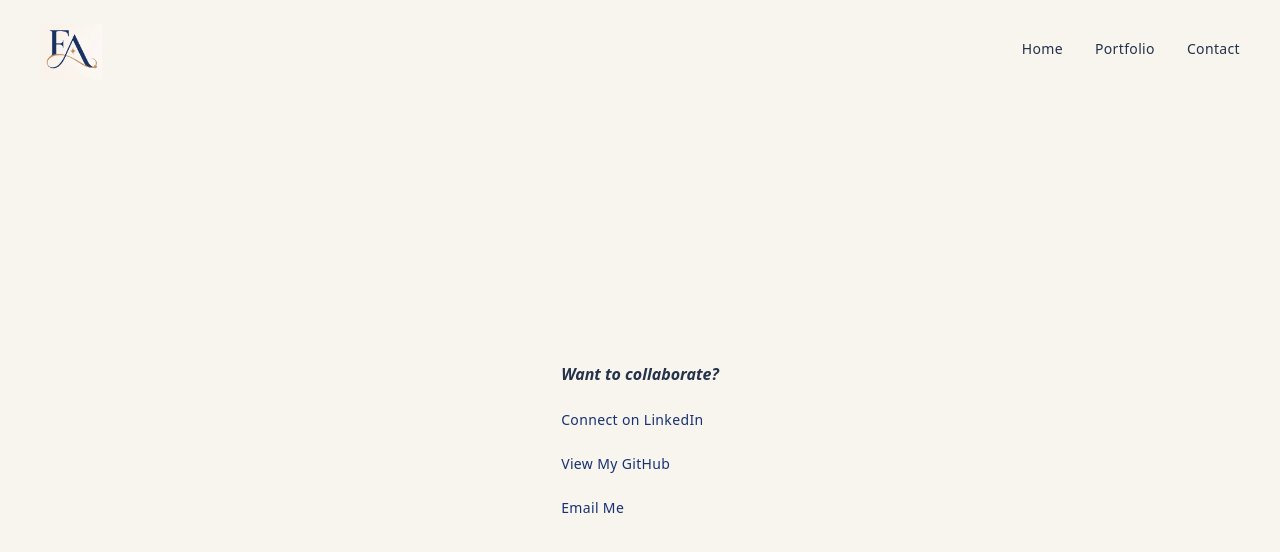
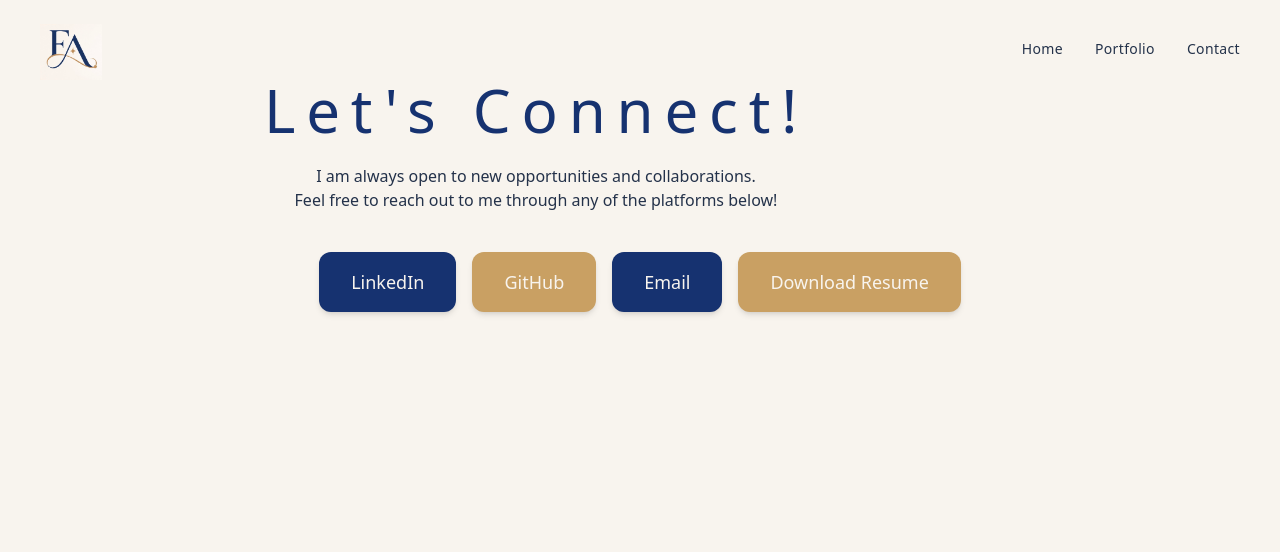
Before and after one commit to Felicia-Ainslie/Felicia-site, a Next.js app: page /contact in a window 1280 px wide. Shown: the top 552 px of the page. Built offline with nearby package versions, Linux system fonts and the light colour scheme; a web font is replaced by a local one.

Commit message:
refactoring contact page

```diff
--- a/app/contact/page.tsx
+++ b/app/contact/page.tsx
@@ -1,33 +1,28 @@
-import React from "react";
-import Nav from "@/components/layout/Nav";
+import PageShell from "@/components/layout/PageShell";
+import SectionHeading from "@/components/ui/SectionHeading";
+import { siteData } from "@/data/site";
+import ButtonLink from "@/components/ui/ButtonLink";
 
 export default function Contact() {
   return (
-    <main className="min-h-screen relative flex items-center justify-center px-6">
-
-      <Nav />
-
+    <PageShell centered={false}>
       <section id="contact" className="max-w-5xl text-center pt-20">
 
-        <h1><em><strong>Want to collaborate?</strong></em></h1>
+        <SectionHeading>Let's Connect!</SectionHeading>
+        <p className="mb-10">
+          I am always open to new opportunities and collaborations. <br />
+          Feel free to reach out to me through any of the platforms below!
+        </p>
+      </section>
 
-          <br />
-
-          <div className="grid gap-6 max-w-3xl mx-auto text-left">
-
-            <a href="https://www.linkedin.com/in/feliciaainslie" target="_blank" rel="noopener noreferrer" className="text-[#163270] hover:text-[#C9A063] text-sm font-medium tracking-wide">
-              Connect on LinkedIn
-            </a>
-
-            <a href="https://www.github.com/felicia-ainslie" target="_blank" rel="noopener noreferrer" className="text-[#163270] hover:text-[#C9A063] text-sm font-medium tracking-wide">
-              View My GitHub
-            </a>
-
-            <a href="mailto:FeliciaAinslie@gmail.com" className="text-[#163270] hover:text-[#C9A063] text-sm font-medium tracking-wide">
-              Email Me
-            </a>
+      <section id="links">
+        <div className="flex flex-wrap gap-4 mb-12 justify-center">
+          <ButtonLink href={siteData.socialLinks.linkedinUrl}>LinkedIn</ButtonLink>
+          <ButtonLink href={siteData.socialLinks.githubUrl} variant="secondary">GitHub</ButtonLink>
+          <ButtonLink href={siteData.email}>Email</ButtonLink>
+          <ButtonLink href={siteData.resumeUrl} variant="secondary">Download Resume</ButtonLink>
         </div>
       </section>
-    </main>
+    </PageShell>
   );
 }
--- a/components/ui/ButtonLink.tsx
+++ b/components/ui/ButtonLink.tsx
@@ -1,4 +1,6 @@
 // Reusable button component for links with primary and secondary variants
+
+import Link from "next/link";
 
 type ButtonLinkProps = {
   href: string;
@@ -8,13 +10,17 @@ type ButtonLinkProps = {
 
 export default function ButtonLink({ href, children, variant = "primary" }: ButtonLinkProps) {
     const styles =
-        variant === "primary"
+        variant === "secondary"
             ? "bg-[#C9A063] text-[#F8F4EE] hover:opacity-80"
             : "bg-[#163270] text-[#F8F4EE] hover:opacity-80";
 
+    const isExternal = href.startsWith("http") || href.startsWith("mailto:");
+
     return (
-        <a href={href} className={`${styles} px-8 py-4 rounded-xl text-lg font-medium shadow-md transition duration-300`}>
+        <Link href={href}
+        target={isExternal ? "_blank" : undefined}
+        className={`${styles} px-8 py-4 rounded-xl text-lg font-medium shadow-md transition duration-300 inline-block`}>
             {children}
-        </a>
+        </Link>
     );
 }
--- a/data/site.ts
+++ b/data/site.ts
@@ -2,9 +2,9 @@
 
 export const siteData = {
     resumeUrl: "/documents/Felicia_Ainslie_Resume_2026.pdf",
-    contactEmail: "mailto:FeliciaAinslie@gmail.com",
+    email: "mailto:FeliciaAinslie@gmail.com",
     socialLinks: {
-        linkedin: "https://www.linkedin.com/in/feliciaainslie/",
-        github: "https://github.com/felicia-ainslie"
+        linkedinUrl: "https://www.linkedin.com/in/feliciaainslie/",
+        githubUrl: "https://github.com/felicia-ainslie"
     }
 }
```
